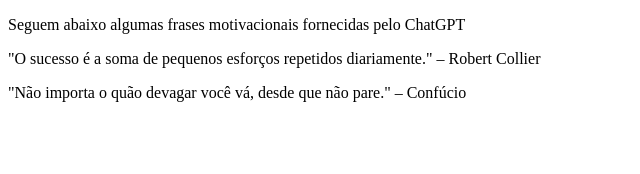
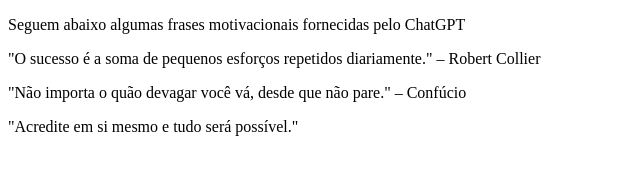
Before and after one commit to Vinist021/BootCamp-DevJr-Projeto-1-Modulo-1, a plain HTML site: page index.html in a window 1280 px wide. Shown: the whole page, without its empty margins (0-640 px from the left). Drawn offline with Linux system fonts and the light colour scheme.

Commit message:
frase motivacional 3

```diff
--- a/index.html
+++ b/index.html
@@ -9,5 +9,6 @@
     <p>Seguem abaixo algumas frases motivacionais fornecidas pelo ChatGPT</p>
     <p>"O sucesso é a soma de pequenos esforços repetidos diariamente." – Robert Collier</p>
     <p>"Não importa o quão devagar você vá, desde que não pare." – Confúcio</p>
+    <p>"Acredite em si mesmo e tudo será possível."</p>
 </body>
 </html>
```
